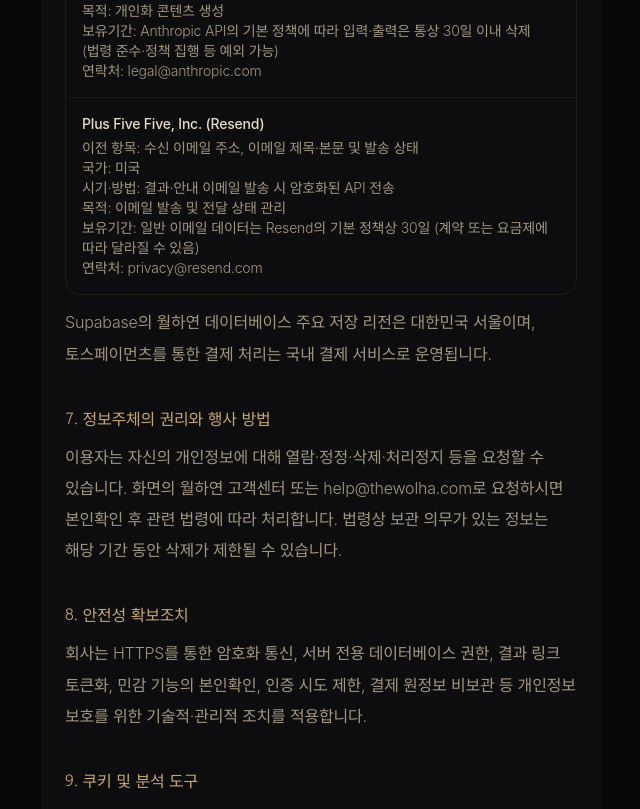
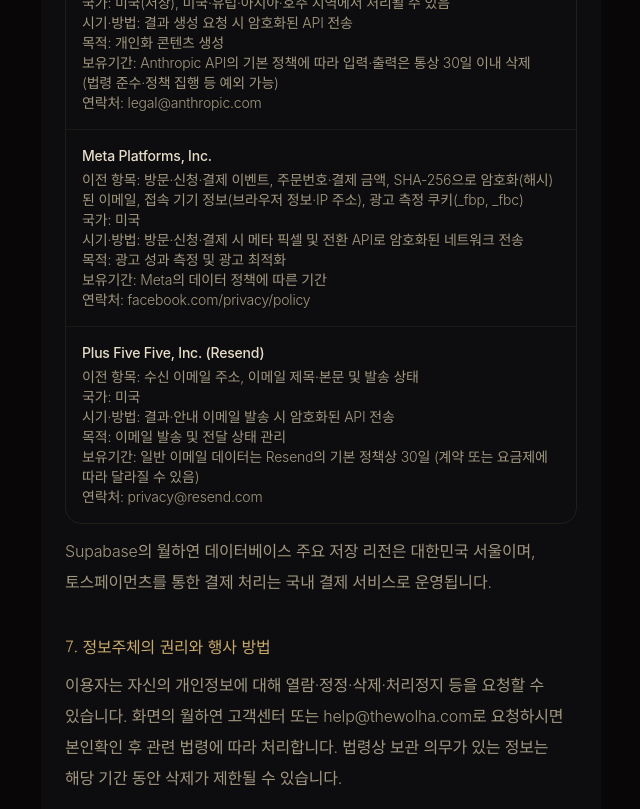
Before and after one commit to dkjy1416-oss/wolhayeon, a Next.js app: page /privacy in a window 1280 px wide. Shown: the part 1980-2789 px from the top of the page, without its empty margins (319-959 px from the left). Built offline with nearby package versions, Linux system fonts and the light colour scheme; a web font is replaced by a local one.

Commit message:
0039 메타 픽셀 + 전환 API (app/privacy)

```diff
--- a/app/privacy/page.tsx
+++ b/app/privacy/page.tsx
@@ -7,7 +7,7 @@ export const metadata: Metadata = {
 
 export default function PrivacyPage() {
   return (
-    <LegalPage title="개인정보처리방침" updated="2026년 9월 13일">
+    <LegalPage title="개인정보처리방침" updated="2026년 11월 20일">
       <LegalSection title="1. 개인정보의 처리 목적">
         <p>
           제이 beauty company(이하 “회사”)는 월하연 서비스 제공을 위해 개인정보를 처리합니다.
@@ -69,6 +69,7 @@ export default function PrivacyPage() {
           <br />· <strong>Anthropic, PBC</strong> — 사용자가 입력한 내용에 기반한
           개인화 콘텐츠 생성.
           <br />· <strong>Plus Five Five, Inc. (Resend)</strong> — 결과 및 안내 이메일 발송.
+          <br />· <strong>Meta Platforms, Inc.</strong> — 광고 성과 측정(메타 픽셀·전환 API).
         </p>
       </LegalSection>
 
@@ -102,6 +103,19 @@ export default function PrivacyPage() {
               <br />보유기간: Anthropic API의 기본 정책에 따라 입력·출력은 통상 30일 이내 삭제
               (법령 준수·정책 집행 등 예외 가능)
               <br />연락처: legal@anthropic.com
+            </p>
+          </div>
+
+          <div className="border-b border-gold-dim/15 p-4">
+            <p className="text-sm font-medium text-ivory">Meta Platforms, Inc.</p>
+            <p className="mt-1 text-sm">
+              이전 항목: 방문·신청·결제 이벤트, 주문번호·결제 금액, SHA-256으로 암호화(해시)된 이메일,
+              접속 기기 정보(브라우저 정보·IP 주소), 광고 측정 쿠키(_fbp, _fbc)
+              <br />국가: 미국
+              <br />시기·방법: 방문·신청·결제 시 메타 픽셀 및 전환 API로 암호화된 네트워크 전송
+              <br />목적: 광고 성과 측정 및 광고 최적화
+              <br />보유기간: Meta의 데이터 정책에 따른 기간
+              <br />연락처: facebook.com/privacy/policy
             </p>
           </div>
 
@@ -144,8 +158,13 @@ export default function PrivacyPage() {
       <LegalSection title="9. 쿠키 및 분석 도구">
         <p>
           월하연은 Vercel Web Analytics를 이용해 페이지 방문과 전환 단계를 분석합니다.
-          현재 설정된 전환 이벤트에는 이름·이메일·사연·주문번호·결제키 등 개인 식별 정보를
+          Vercel Web Analytics 전환 이벤트에는 이름·이메일·사연·주문번호·결제키 등 개인 식별 정보를
           전송하지 않습니다. Vercel Web Analytics는 쿠키 없이 익명화된 통계 방식으로 운영됩니다.
+        </p>
+        <p>
+          광고 성과 측정을 위해 메타 픽셀 및 전환 API로 방문·신청·결제 이벤트와 암호화(해시)된 이메일을
+          Meta Platforms에 전송합니다. 이름·생년·성별·사연 내용·상대방 정보는 전송하지 않습니다.
+          메타 픽셀은 광고 측정용 쿠키(_fbp, _fbc)를 사용하며, 브라우저 설정에서 쿠키를 차단하거나 삭제할 수 있습니다.
         </p>
         <p>
           신청 과정에서는 이용 편의를 위해 브라우저 저장공간에 작성 중인 내용을 임시 저장할 수 있습니다.
@@ -168,7 +187,7 @@ export default function PrivacyPage() {
       <LegalSection title="11. 개인정보처리방침의 변경">
         <p>
           이 방침의 내용이 변경되는 경우 시행 전에 본 페이지를 통해 고지합니다.
-          본 개인정보처리방침은 2026년 9월 13일부터 시행합니다.
+          본 개인정보처리방침은 2026년 9월 13일부터 시행합니다. (2026년 11월 20일 개정: 광고 성과 측정을 위한 메타 픽셀·전환 API 추가)
         </p>
       </LegalSection>
     </LegalPage>
```
